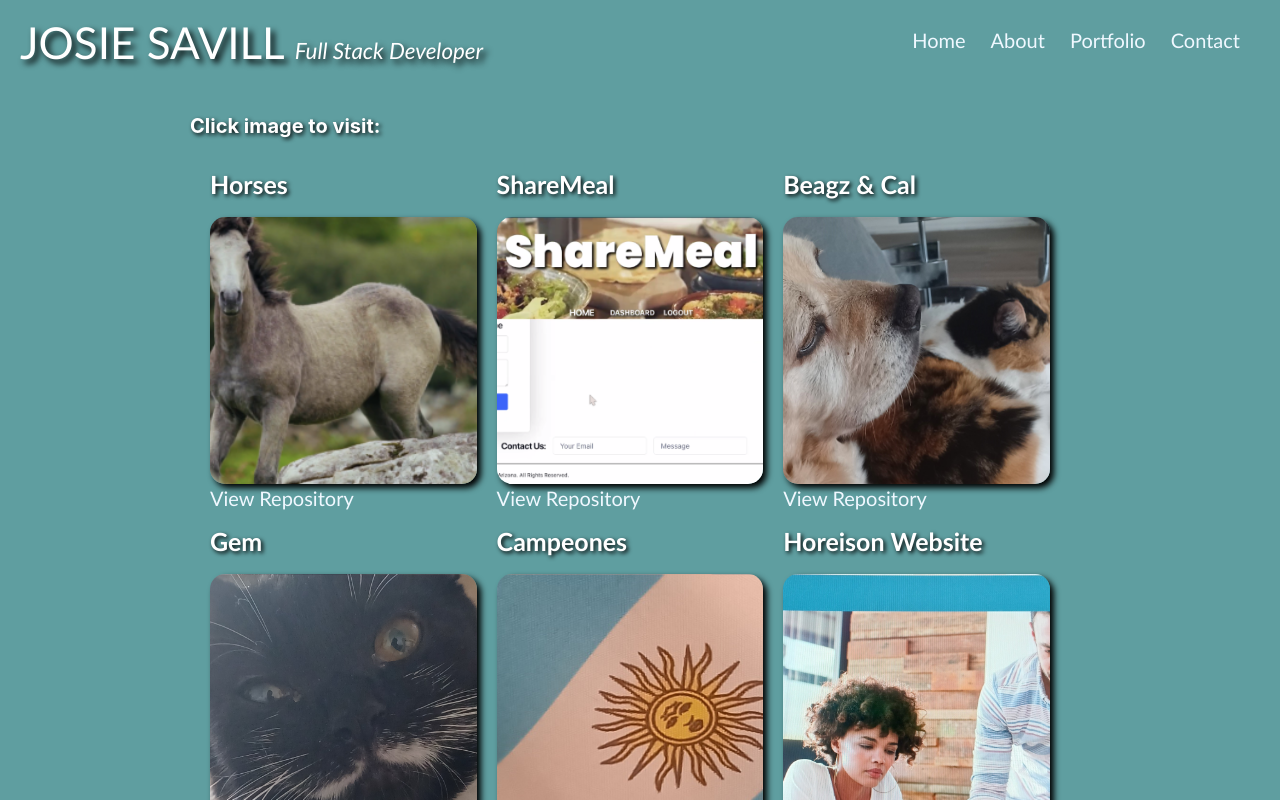
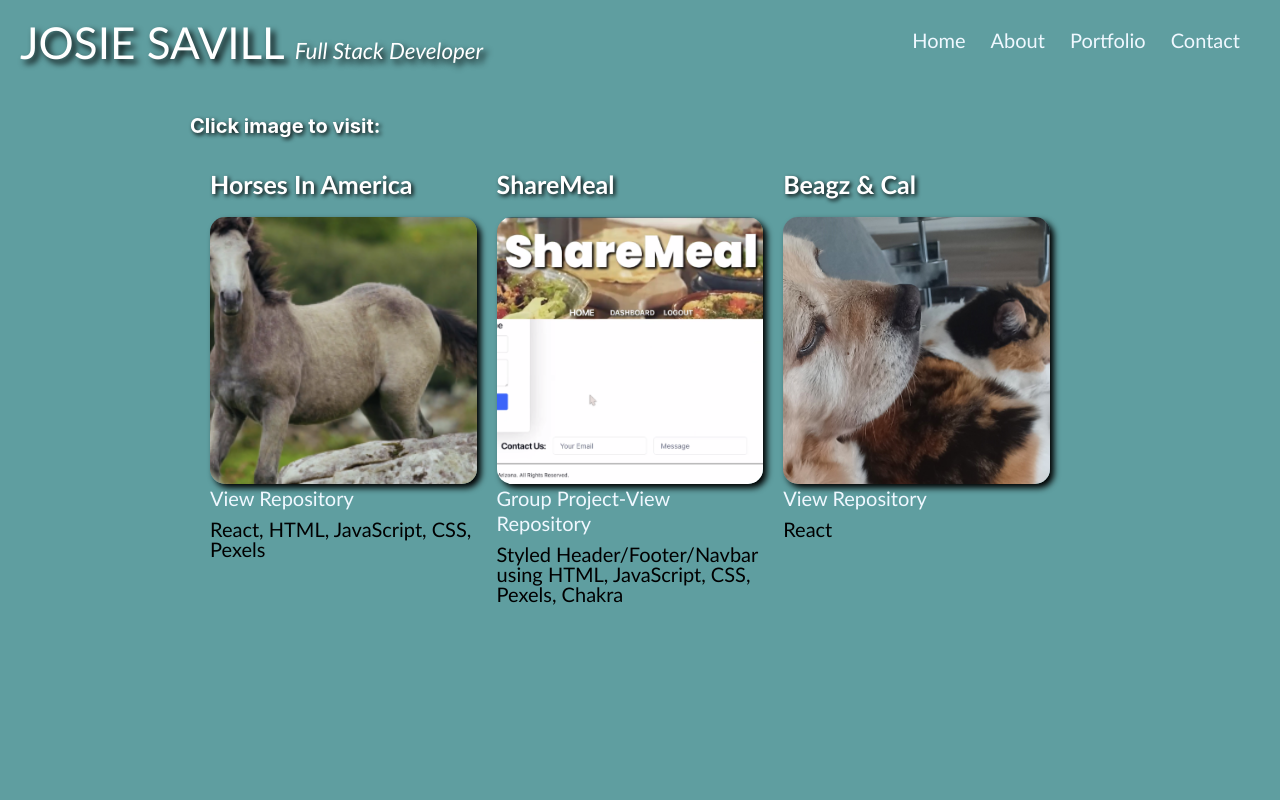
Before and after one commit to JosieSavill/dream-destinations, a React (Create React App) app: page / in a window 1280 px wide. Both pictures are taken after a click on the link "Portfolio". Shown: the top 800 px of the page. Built offline with nearby package versions, Linux system fonts and the light colour scheme.

Commit message:
modified portfolio, css

```diff
--- a/src/components/Portfolio.js
+++ b/src/components/Portfolio.js
@@ -38,12 +38,16 @@ export default function Portfolio ({setScreen}){
         <div id="horeison" className="work-horeison">
             <a href="https://josiesavill.github.io/horses/">
                 <div>
-                    <h3>Horses</h3>
+                    <h3>Horses In America</h3>
                 <div className="bgBox" style={{backgroundImage: `url(${img6})`}}></div>
 
                 </div>
             </a>
-            <a href="https://github.com/JosieSavill/horses" style={{ fontSize: "20px" }}>View Repository</a>
+            <a href="https://github.com/JosieSavill/horses" className="viewrepository">View Repository</a>
+            <p style={{ fontSize: "20px", color: "black" }}>
+                        React, HTML, JavaScript, CSS, Pexels
+
+                    </p>
         </div>
 
         <div id="horeison" className="work-horeison">
@@ -53,7 +57,13 @@ export default function Portfolio ({setScreen}){
                     <div className="bgBox" style={{backgroundImage: `url(${img7})`}}></div>
                 </div>
             </a>
-            <a href="https://github.com/LL8719/ShareMeal" style={{ fontSize: "20px" }}>View Repository</a>
+            <a href="https://github.com/LL8719/ShareMeal" className="viewrepository">Group Project-View Repository</a>
+
+                    <p style={{ fontSize: "20px", color: "black" }}>
+                        Styled Header/Footer/Navbar using HTML, JavaScript, CSS, Pexels, Chakra
+
+                    </p>
+
         </div>
 
         {/* <div id="horeison" className="work-horeison">
@@ -63,7 +73,7 @@ export default function Portfolio ({setScreen}){
                     <div className="bgBox" style={{backgroundImage: `url(${img5})`}}></div>
                 </div>
             </a>
-            <a href="https://github.com/JosieSavill/space-weather-blog" style={{ fontSize: "20px" }}>View Repository</a>
+            <a href="https://github.com/JosieSavill/space-weather-blog" className="viewrepository">View Repository</a>
         </div> */}
 
         <div id="horeison" className="work-horeison">
@@ -73,39 +83,43 @@ export default function Portfolio ({setScreen}){
                     <div className="bgBox" style={{backgroundImage: `url(${img1})`}}></div>
                 </div>
             </a>
-            <a href="https://github.com/JosieSavill/beagzcal" style={{ fontSize: "20px" }}>View Repository</a>
+            <a href="https://github.com/JosieSavill/beagzcal" className="viewrepository">View Repository</a>
+            <p style={{ fontSize: "20px", color: "black" }}>
+                        React
+
+                    </p>
         </div>
 
-        <div id="horeison" className="work-horeison">
+        {/* <div id="horeison" className="work-horeison">
             <a href="https://josiesavill.github.io/gem/">
                 <div>
                     <h3>Gem</h3>
                     <div className="bgBox" style={{backgroundImage: `url(${img4})`}}></div>
                 </div>
             </a>
-            <a href="https://github.com/JosieSavill/gem" style={{ fontSize: "20px" }}>View Repository</a>
-        </div>
+            <a href="https://github.com/JosieSavill/gem" className="viewrepository">View Repository</a>
+        </div> */}
 
 
-        <div id="horeison" className="work-horeison">
+        {/* <div id="horeison" className="work-horeison">
             <a href="https://josiesavill.github.io/campeones/">
                 <div>
                     <h3>Campeones</h3>
                     <div className="bgBox" style={{backgroundImage: `url(${img3})`}}></div>
                 </div>
             </a>
-            <a href="https://github.com/JosieSavill/campeones" style={{ fontSize: "20px" }}>View Repository</a>
-        </div>
+            <a href="https://github.com/JosieSavill/campeones" className="viewrepository">View Repository</a>
+        </div> */}
 
-        <div id="horeison" className="work-horeison">
+        {/* <div id="horeison" className="work-horeison">
             <a href="https://josiesavill.github.io/HoriseonWebsite/">
                 <div>
                     <h3>Horeison Website</h3>
                     <div className="bgBox" style={{backgroundImage: `url(${img2})`}}></div>
                 </div>
             </a>
-            <a href="https://github.com/JosieSavill/HoriseonWebsite" style={{ fontSize: "20px" }}>View Repository</a>
-        </div>
+            <a href="https://github.com/JosieSavill/HoriseonWebsite" className="viewrepository">View Repository</a>
+        </div> */}
 
 
 
--- a/src/index.css
+++ b/src/index.css
@@ -105,6 +105,16 @@ main {
 .portfolio > div img{
   width: 100% !important;
 }
+
+.viewrepository {
+  font-size: 20px;
+}
+
+.viewrepository:hover {
+  color: rgb(7, 23, 114);
+  transition: color 0.2s;
+}
+
 .work-nobots {
   display: flex;
   flex: wrap;
```
